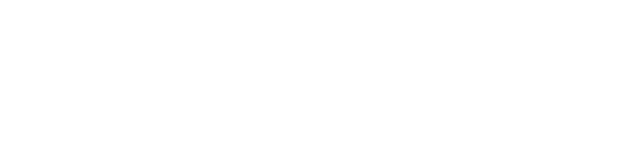
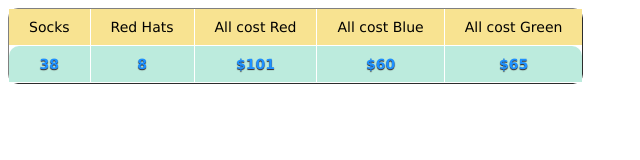
Before and after one commit to psixona/MoC_store, a plain HTML site: page index.html in a window 1280 px wide. Shown: the whole page, without its empty margins (0-640 px from the left). Drawn offline with Linux system fonts and the light colour scheme.

Commit message:
some change

```diff
--- /dev/null
+++ b/css/main.css
@@ -0,0 +1,38 @@
+table {
+    font-family: "Lucida Sans Unicode", "Lucida Grande", sans-serif;
+    font-size: 14px;
+    border-radius: 10px;
+    border-spacing: 0;
+    text-align: center;
+}
+th {
+    background: #BCEBDD;
+    color: dodgerblue;
+    text-shadow: 0 1px 1px #2D2020;
+    padding: 10px 20px;
+}
+th, td {
+    border-style: solid;
+    border-width: 0 1px 1px 0;
+    border-color: white;
+}
+th:first-child {
+    border-top-left-radius: 10px;
+}
+th:last-child {
+    border-top-right-radius: 10px;
+    border-right: none;
+}
+td {
+    padding: 10px 20px;
+    background: #F8E391;
+}
+tr:last-child td:first-child {
+    border-radius: 0 0 0 10px;
+}
+tr:last-child td:last-child {
+    border-radius: 0 0 10px 0;
+}
+tr td:last-child {
+    border-right: none;
+}
--- a/index.html
+++ b/index.html
@@ -1,8 +1,9 @@
 <!DOCTYPE html>
 <html lang="ru">
 <head>
-    <meta charset="utf-8">
+    <meta http-equiv="Content-Type" content="text/html; charset=utf-8" />
     <title>MoC_Test</title>
+    <link type="text/css" rel="stylesheet" href="css/main.css" />
     <script type="text/javascript" src="script/store.js"></script>
 </head>
 <body>
--- a/script/store.js
+++ b/script/store.js
@@ -86,10 +86,29 @@ const groupBy = key => array =>
 
 let numOr0 = n => isNaN(n) ? 0 : n;
 let replNum = n => {
-    if ((typeof n) !== "undefined"){
-        return Number(n.replace(/\D/g,''));
+    if ((typeof n) !== "undefined") {
+        return Number(n.replace(/\D/g, ''));
     }
     return 0
+}
+
+window.onload = function () {
+
+    document.body.innerHTML = `<table border=1 id="1">
+        <tr>
+            <td> Socks </td>
+            <td> Red Hats </td>
+            <td> All cost Red </td>
+            <td> All cost Blue </td>
+            <td> All cost Green </td>
+        </tr>
+        <tr>
+            <th> ${SocksQuantity} </th>
+            <th> ${RedHatsQuantity} </th>
+            <th> \$${ColorRed} </th>
+            <th> \$${ColorBlue} </th>
+            <th> \$${ColorGreen} </th>
+        </tr>`;
 }
 
 const groupByType = groupBy('type');
@@ -103,11 +122,23 @@ let ColorsValueGreen = SortedByColor[1][1];
 let ColorsValueBlue = SortedByColor[2][1];
 let hadSortedByColor = Object.entries(groupByColor(sortedByType[1][1]));
 let redHats = hadSortedByColor[0][1];
-let SocksQuantity = socksValues.reduce((a, b) => numOr0(a) + numOr0(b.quantity), {quantity : 0});
-let RedHatsQuantity = redHats.reduce((a, b) => numOr0(a) + b.quantity, {quantity : 0});
-let ColorRed = ColorsValueRed.reduce((a, b) => numOr0(a) + Number(numOr0(b.quantity) * replNum(b.price)) + Number(numOr0(b.quantity) * replNum(b.priceForPair)), {quantity: 0, price: 0, priceForPair : 0});
-let ColorGreen = ColorsValueGreen.reduce((a, b) => numOr0(a) + Number(numOr0(b.quantity) * replNum(b.price)) + Number(numOr0(b.quantity) * replNum(b.priceForPair)), {quantity: 0, price: 0, priceForPair : 0});
-let ColorBlue = ColorsValueBlue.reduce((a, b) => numOr0(a) + Number(numOr0(b.quantity) * replNum(b.price)) + Number(numOr0(b.quantity) * replNum(b.priceForPair)), {quantity: 0, price: 0, priceForPair : 0});
+let SocksQuantity = socksValues.reduce((a, b) => numOr0(a) + numOr0(b.quantity), {quantity: 0});
+let RedHatsQuantity = redHats.reduce((a, b) => numOr0(a) + b.quantity, {quantity: 0});
+let ColorRed = ColorsValueRed.reduce((a, b) => numOr0(a) + Number(numOr0(b.quantity) * replNum(b.price)) + Number(numOr0(b.quantity) * replNum(b.priceForPair)), {
+    quantity: 0,
+    price: 0,
+    priceForPair: 0
+});
+let ColorGreen = ColorsValueGreen.reduce((a, b) => numOr0(a) + Number(numOr0(b.quantity) * replNum(b.price)) + Number(numOr0(b.quantity) * replNum(b.priceForPair)), {
+    quantity: 0,
+    price: 0,
+    priceForPair: 0
+});
+let ColorBlue = ColorsValueBlue.reduce((a, b) => numOr0(a) + Number(numOr0(b.quantity) * replNum(b.price)) + Number(numOr0(b.quantity) * replNum(b.priceForPair)), {
+    quantity: 0,
+    price: 0,
+    priceForPair: 0
+});
 console.log(`Socks - ${SocksQuantity}`);
 console.log(`Red Hats - ${RedHatsQuantity}`);
 console.log(`Red - \$${ColorRed}, Green - \$${ColorGreen}, Blue - \$${ColorBlue}`);
```
